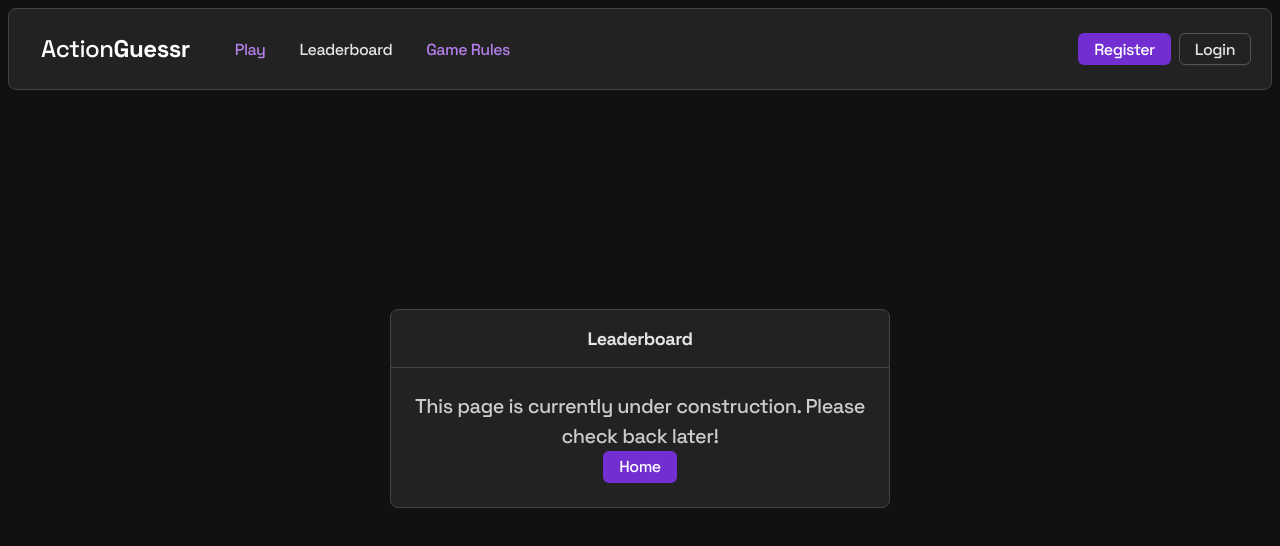
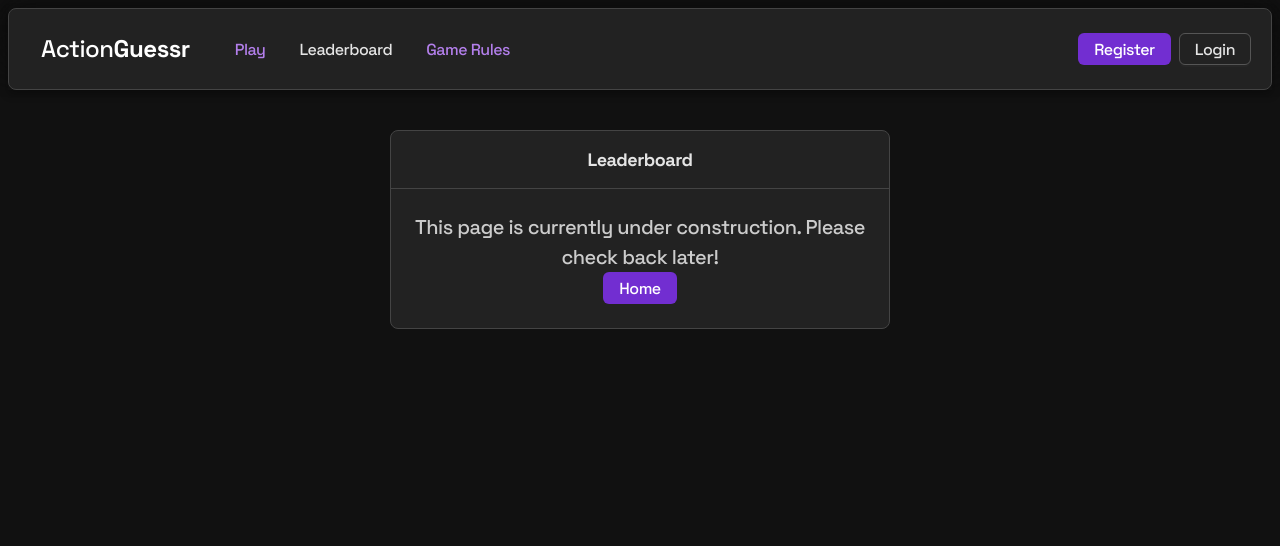
Before and after one commit to SoPra-FS25-Group-15/sopra-fs25-group-15-client, a Next.js app: page /leaderboard in a window 1280 px wide. Shown: the top 546 px of the page. Built offline with nearby package versions, Linux system fonts and the light colour scheme; what @ant-design/nextjs-registry would draw is missing.

Commit message:
Alignment Fixes & Header Blur
- CSS improvements

```diff
--- a/app/(withNavigation)/layout.tsx
+++ b/app/(withNavigation)/layout.tsx
@@ -2,6 +2,7 @@ import GlobalInvitePopup from "@/components/general/globalPopUp";
 import FriendManagement from "@/components/layout/friends";
 import Header from "@/components/layout/header";
 import { AntdRegistry } from "@ant-design/nextjs-registry";
+import { Flex } from "antd";
 
 export default function NavigationLayout({
   children,
@@ -10,12 +11,28 @@ export default function NavigationLayout({
 }>) {
   return (
     <>
-      <Header></Header>
       <FriendManagement></FriendManagement>
       <GlobalInvitePopup></GlobalInvitePopup>
 
       <AntdRegistry>
-        <section style={{ padding: 8, margin: "0 auto", maxWidth: 1280 }}>{children}</section>
+        <Flex
+          vertical
+          gap={8}
+          justify="start"
+          style={{
+            padding: 8,
+            margin: "0 auto",
+            maxWidth: 1280,
+            height: "100%",
+            minHeight: 500,
+          }}
+        >
+          <Header></Header>
+          {/* Reserve place for header */}
+          <section style={{ height: 82, flexShrink: 0 }}></section>
+          {/* Content Section */}
+          <section style={{ height: "100%" }}>{children}</section>
+        </Flex>
       </AntdRegistry>
     </>
   );
--- a/app/(withNavigation)/leaderboard/page.tsx
+++ b/app/(withNavigation)/leaderboard/page.tsx
@@ -14,17 +14,14 @@ const Leaderboard: React.FC = () => {
   return (
     <div
       style={{
-        minHeight: "100vh",
+        padding: "2em",
+        height: "100%",
         display: "flex",
         alignItems: "center",
         justifyContent: "center",
-        padding: "20px",
       }}
     >
-      <Card
-        title="Leaderboard"
-        style={{ textAlign: "center", maxWidth: "500px", width: "100%" }}
-      >
+      <Card title="Leaderboard" style={{ textAlign: "center", maxWidth: "500px", width: "100%" }}>
         <p style={{ fontSize: "1.25rem", color: "#ccc" }}>
           This page is currently under construction. Please check back later!
         </p>
--- a/app/components/layout/header.tsx
+++ b/app/components/layout/header.tsx
@@ -154,7 +154,29 @@ const Profile: React.FC = () => {
 const Header: React.FC = () => {
   return (
     <>
-      <nav style={{ position: "fixed", top: 8, left: 8, right: 8, zIndex: 100, height: 82, overflow: "hidden" }}>
+      {/* Background blur */}
+      <div
+        style={{
+          position: "fixed",
+          top: 0,
+          left: 0,
+          right: 0,
+          height: 98,
+          maskImage: "linear-gradient(black 25%,  transparent 100%)",
+          backdropFilter: "blur(20px) brightness(0.7) saturate(2)",
+          zIndex: 99,
+        }}
+      ></div>
+      <nav
+        style={{
+          position: "fixed",
+          top: 8,
+          left: 8,
+          right: 8,
+          boxShadow: "0 4px 8px rgba(0, 0, 0, 0.3)",
+          zIndex: 100,
+        }}
+      >
         <Card styles={{ body: { padding: 4 } }} size="small">
           <Flex justify="space-between" align="center">
             <Flex align="center" gap={8}>
--- a/app/layout.tsx
+++ b/app/layout.tsx
@@ -29,7 +29,7 @@ export default function RootLayout({ children }: { children: React.ReactNode })
         style={{
           WebkitFontSmoothing: "antialiased",
           MozOsxFontSmoothing: "grayscale",
-          height: "100vh",
+          height: "100%",
           width: "100%",
           color: "#fff",
           backgroundColor: "#111",
```
Also changed, not shown: app/(withNavigation)/casual/page.tsx (+4 -4 lines), app/(withNavigation)/login/page.tsx (+9 -10 lines), app/(withNavigation)/register/page.tsx (+7 -3 lines), app/(withNavigation)/rules/page.tsx (+28 -39 lines).
